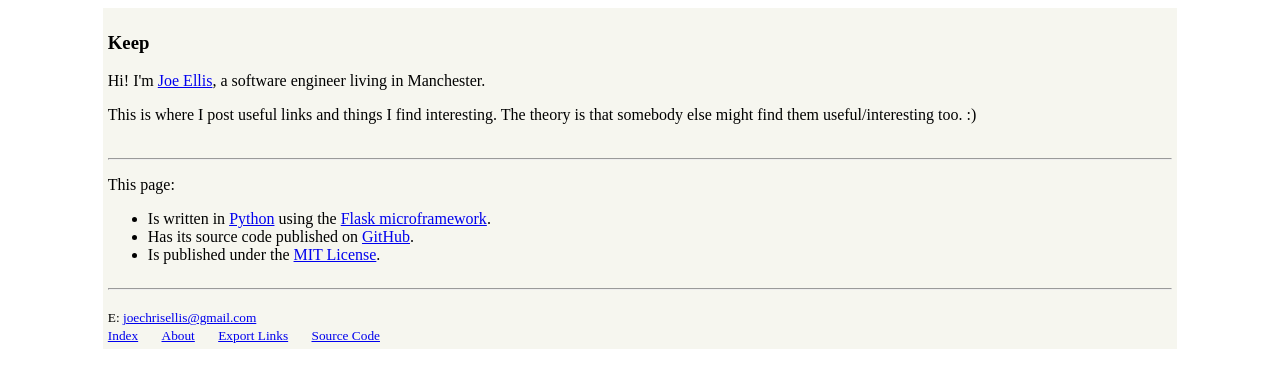
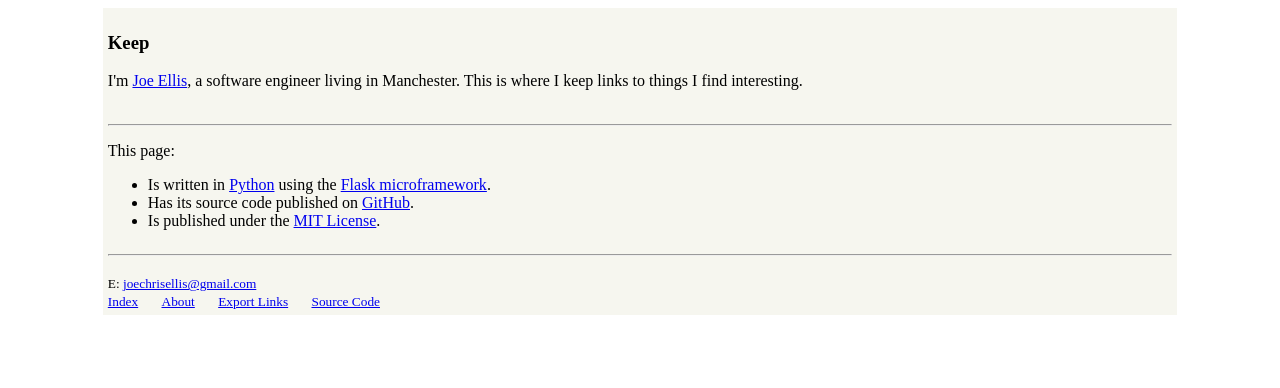
Before and after one commit to joechrisellis/keep, a Flask app: page /about in a window 1280 px wide. Shown: the top 388 px of the page. Run offline with Flask 2, Linux system fonts and the light colour scheme.

Commit message:
Change intro text

```diff
--- a/context/app/templates/base.html
+++ b/context/app/templates/base.html
@@ -43,12 +43,9 @@
                 <table>
                   <h3>{{ sitename }}</h3>
                   <p>
-                  Hi! I'm <a href="https://joechrisellis.com">Joe Ellis</a>, a software
-                  engineer living in Manchester.
-                  </p>
-                  <p>
-                  This is where I post useful links and things I find interesting. The
-                  theory is that somebody else might find them useful/interesting too. :)
+                    I'm <a href="https://joechrisellis.com">Joe Ellis</a>, a
+                    software engineer living in Manchester. This is where I
+                    keep links to things I find interesting.
                   </p>
                 </table>
               </td>
```
